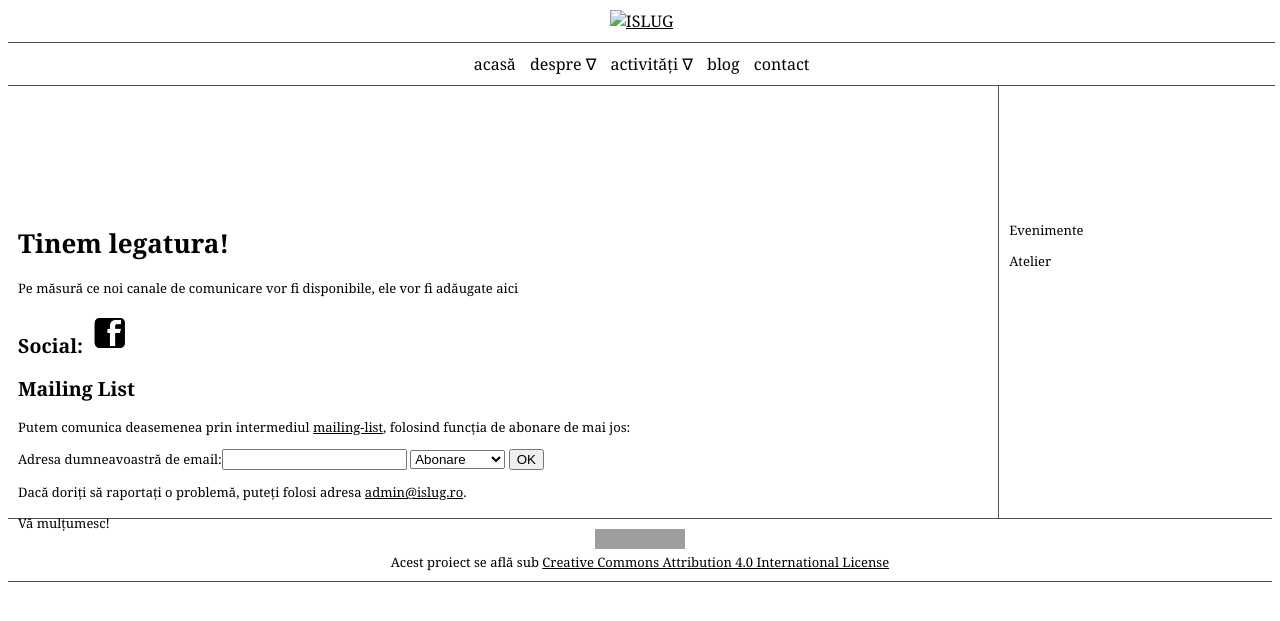
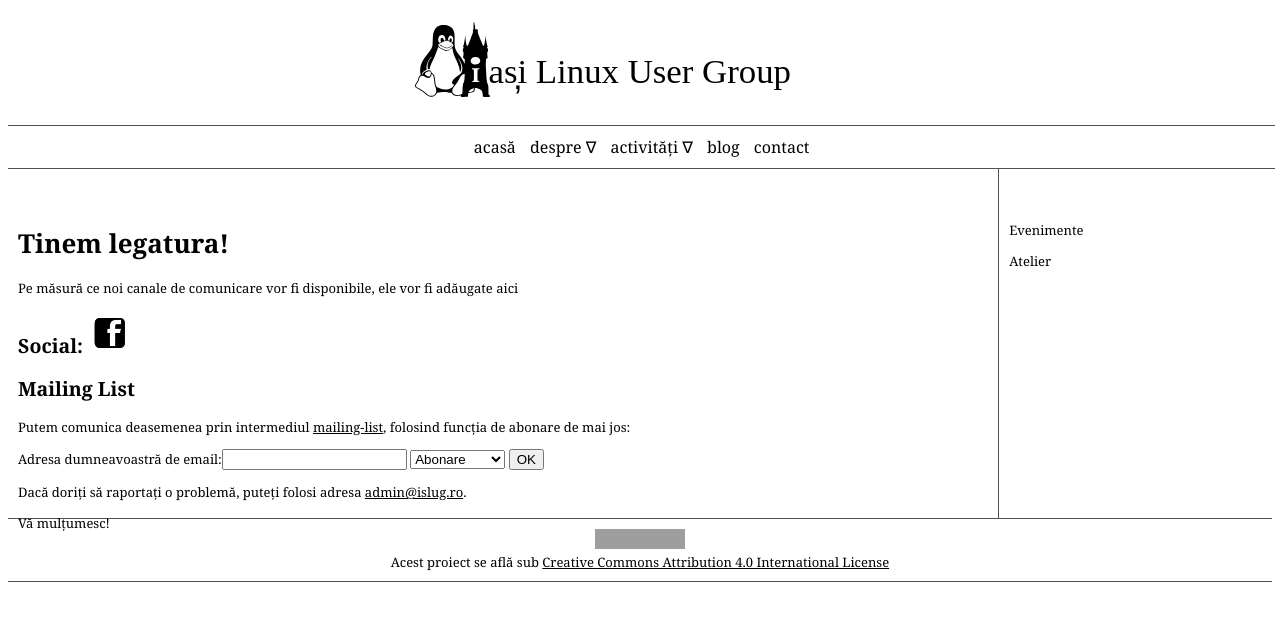
Before and after one commit to islug/islug.github.io, a Jekyll site: the page built from pages/contact.html, in a window 1280 px wide. Shown: the top 621 px of the page. Built offline with Jekyll 4.4.1, drawn with Linux system fonts in a browser that asks for light colours; grey boxes are pictures that could not be loaded.

Commit message:
Update default.html

```diff
--- a/_layouts/default.html
+++ b/_layouts/default.html
@@ -15,13 +15,13 @@
 	<body>
 	<div id="top_freeze">
 		<div id="header">
-			<a href="index.html"><img src="images/islug_banner.svg" alt="ISLUG"/></a>
+			<a href="/index.html"><img src="/images/islug_banner.svg" alt="ISLUG"/></a>
 		</div>
 
 		<div id="nav">
 		<div id ="nav_wrapper">
 			<ul>
-				<li><a href="index.html">acasă</a></li>
+				<li><a href="/index.html">acasă</a></li>
 				<li><a href="#">despre &nabla;</a>
 				<ul>
 					<li><a href="#">iniţiative</a></li>
```
